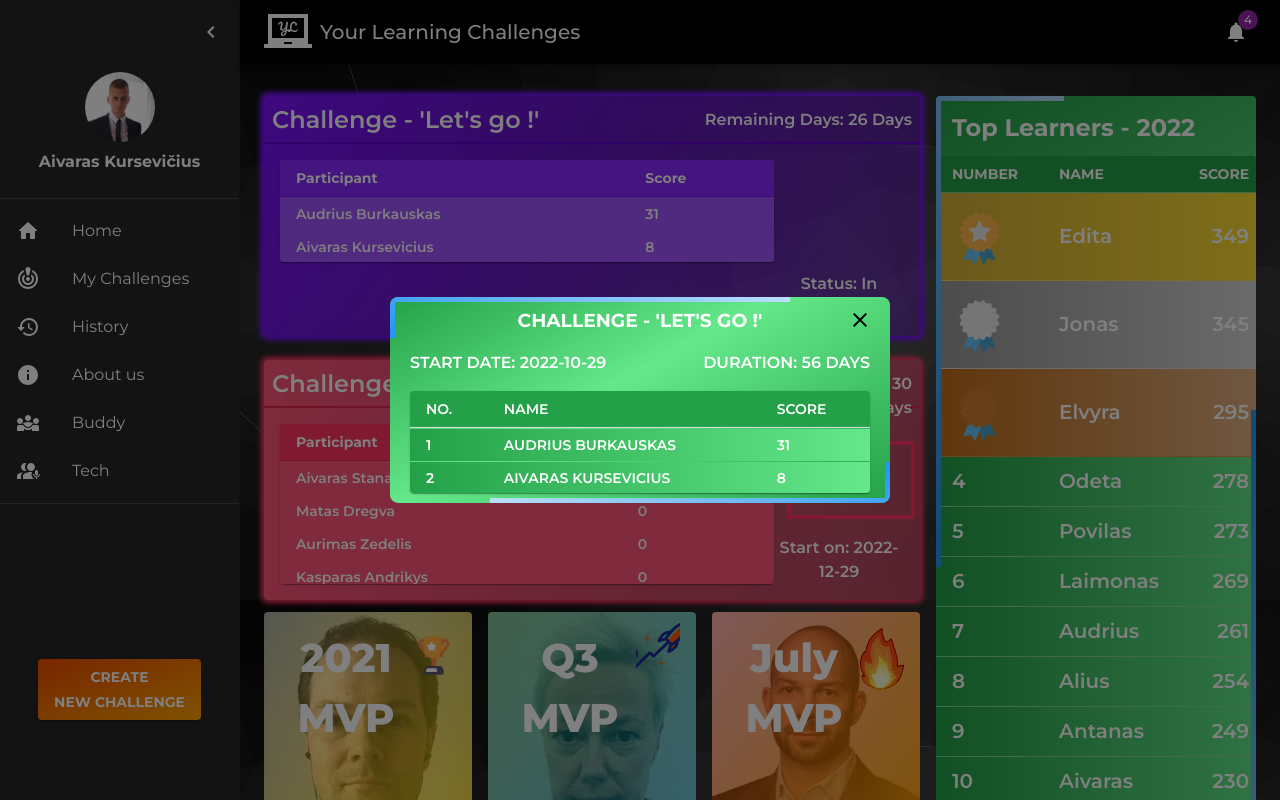
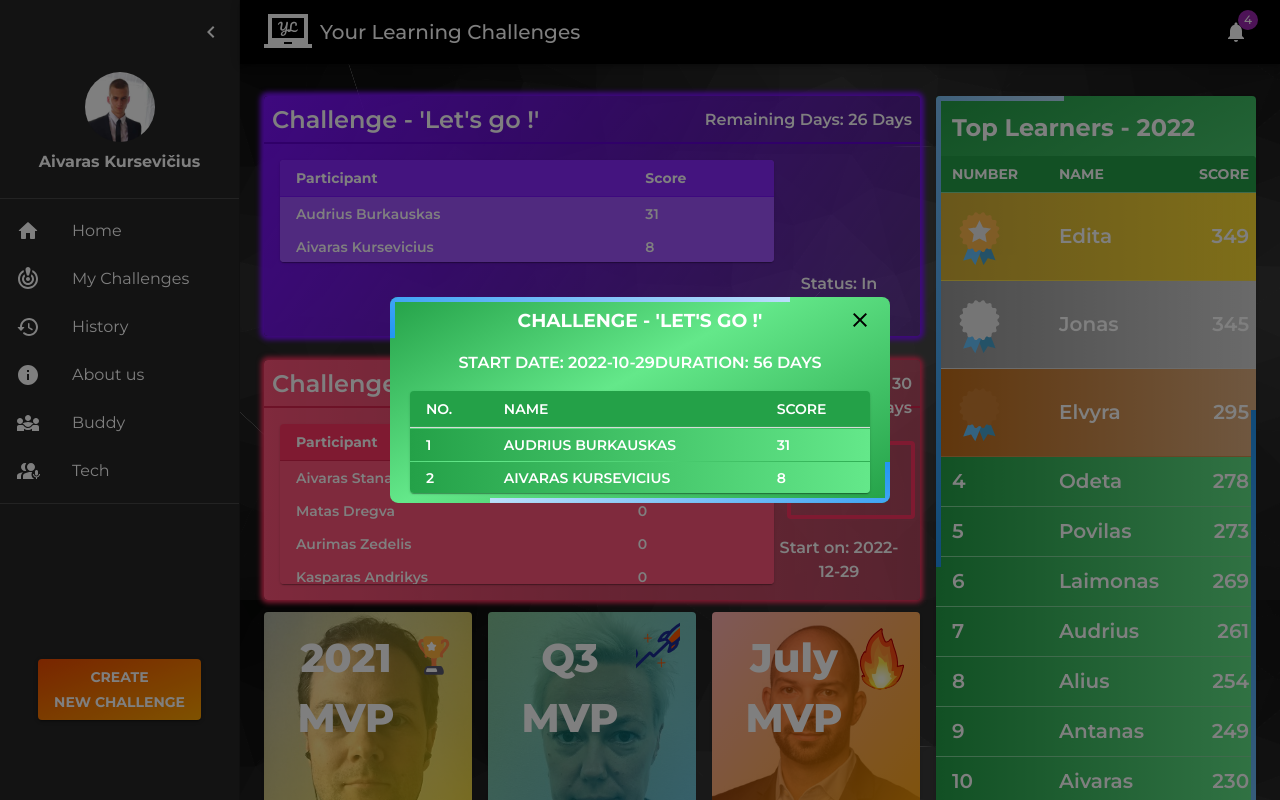
Before and after one commit to aivaraskurseviciusltu/HACKATHON2022, a React (Create React App) app in the folder my-app/: page / in a window 1280 px wide. Both pictures are taken after a click on the element 580 px from the left and 204 px from the top of the page. Built offline with nearby package versions, Linux system fonts and the light colour scheme.

Commit message:
modal fix

```diff
--- a/my-app/src/App.css
+++ b/my-app/src/App.css
@@ -6,8 +6,9 @@
   cursor: pointer;
 }
 
-.modalTitle {
+.modal-title {
   text-align: center;
+  max-width: 400px;
 }
 
 .close-btn {
--- a/my-app/src/Challenges/Modal.js
+++ b/my-app/src/Challenges/Modal.js
@@ -17,9 +17,10 @@ const style = {
   borderRadius: 2,
   '&:focus': { outline: "none"},
   background: "linear-gradient(331deg, rgba(36,161,72,1) 0%, rgba(100,232,138,1) 56%, rgba(36,161,72,1) 100%)",
+  display: 'flex',
+  flexDirection: "column",
+  alignItems: "center"
 };
-
-
 
 const ReusableModal = (props) => {
   const [joined, setJoined] = React.useState(false);
--- a/my-app/src/buddy/Challenges/Modal.js
+++ b/my-app/src/buddy/Challenges/Modal.js
@@ -17,9 +17,10 @@ const style = {
   borderRadius: 2,
   '&:focus': { outline: "none"},
   background: "linear-gradient(331deg, rgba(36,161,72,1) 0%, rgba(100,232,138,1) 56%, rgba(36,161,72,1) 100%)",
+  display: 'flex',
+  flexDirection: "column",
+  alignItems: "center"
 };
-
-
 
 const ReusableModal = (props) => {
   const [joined, setJoined] = React.useState(false);
--- a/my-app/src/tech/Challenges/Modal.js
+++ b/my-app/src/tech/Challenges/Modal.js
@@ -17,9 +17,10 @@ const style = {
   borderRadius: 2,
   '&:focus': { outline: "none"},
   background: "linear-gradient(331deg, rgba(36,161,72,1) 0%, rgba(100,232,138,1) 56%, rgba(36,161,72,1) 100%)",
+  display: 'flex',
+  flexDirection: "column",
+  alignItems: "center"
 };
-
-
 
 const ReusableModal = (props) => {
   const [joined, setJoined] = React.useState(false);
```
